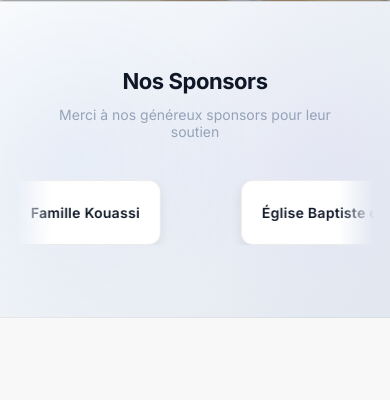
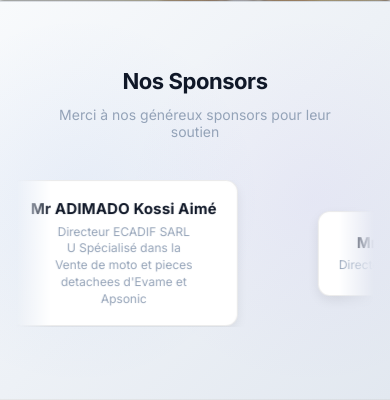
Before and after one commit to josueadimado/echo_du_ciel, a Django app: page / in a window 390 px wide. Shown: the part 564-964 px from the top of the page. Before the commit the page ends 882 px from the top, so only its background shows below. Run offline with Django 4.2, Linux system fonts and the light colour scheme; some libraries are stand-ins or nearby versions; some web fonts are replaced.

Commit message:
Update sponsors list with real data and improve display with roles

```diff
--- a/lyrics/templates/lyrics/setlist.html
+++ b/lyrics/templates/lyrics/setlist.html
@@ -679,16 +679,18 @@
         .partner-item {
             flex-shrink: 0;
             display: flex;
+            flex-direction: column;
             align-items: center;
             justify-content: center;
-            padding: 20px 32px;
+            padding: 24px 32px;
             background-color: var(--card);
             border-radius: var(--radius-xl);
             border: 1px solid var(--border);
             box-shadow: 0 4px 12px rgba(0, 0, 0, 0.08);
             transition: all 0.3s ease;
-            min-width: 200px;
-            height: 80px;
+            min-width: 240px;
+            height: auto;
+            min-height: 100px;
         }
 
         .partner-item:hover {
@@ -699,16 +701,30 @@
         }
 
         .partner-name {
-            font-size: 17px;
-            font-weight: 600;
+            font-size: 18px;
+            font-weight: 700;
             color: var(--foreground);
             text-align: center;
-            white-space: nowrap;
-            letter-spacing: 0.02em;
+            margin-bottom: 8px;
+            letter-spacing: 0.01em;
+            line-height: 1.3;
+        }
+
+        .partner-role {
+            font-size: 14px;
+            font-weight: 400;
+            color: var(--muted-foreground);
+            text-align: center;
+            line-height: 1.4;
+            max-width: 220px;
         }
 
         .partner-item:hover .partner-name {
             color: var(--primary);
+        }
+
+        .partner-item:hover .partner-role {
+            color: var(--foreground);
         }
 
         @keyframes scroll-sponsors {
@@ -742,13 +758,19 @@
             }
 
             .partner-item {
-                min-width: 160px;
-                height: 70px;
-                padding: 16px 24px;
+                min-width: 180px;
+                min-height: 90px;
+                padding: 20px 24px;
             }
 
             .partner-name {
-                font-size: 15px;
+                font-size: 16px;
+                margin-bottom: 6px;
+            }
+
+            .partner-role {
+                font-size: 13px;
+                max-width: 160px;
             }
         }
 
@@ -762,13 +784,19 @@
             }
 
             .partner-item {
-                min-width: 140px;
-                height: 65px;
-                padding: 14px 20px;
+                min-width: 160px;
+                min-height: 85px;
+                padding: 18px 20px;
             }
 
             .partner-name {
-                font-size: 14px;
+                font-size: 15px;
+                margin-bottom: 5px;
+            }
+
+            .partner-role {
+                font-size: 12px;
+                max-width: 140px;
             }
         }
     </style>
@@ -844,12 +872,18 @@
                         {% for partner in partners %}
                         <div class="partner-item">
                             <div class="partner-name">{{ partner.name }}</div>
+                            {% if partner.role %}
+                            <div class="partner-role">{{ partner.role }}</div>
+                            {% endif %}
                         </div>
                         {% endfor %}
                         <!-- Duplicate for seamless loop -->
                         {% for partner in partners %}
                         <div class="partner-item">
                             <div class="partner-name">{{ partner.name }}</div>
+                            {% if partner.role %}
+                            <div class="partner-role">{{ partner.role }}</div>
+                            {% endif %}
                         </div>
                         {% endfor %}
                     </div>
--- a/lyrics/views.py
+++ b/lyrics/views.py
@@ -85,20 +85,80 @@ def setlist_view(request):
     page_url = f"{request_scheme}://{request_host}{reverse('songs_list')}"
 
     # Partners/Sponsors list - names of people and organizations that supported the concert
-    # You can customize this list with actual names
+    # Format: {'name': 'Name', 'role': 'Role/Activity'}
     partners = [
-        {'name': 'Famille Kouassi'},
-        {'name': 'Église Baptiste de Cocody'},
-        {'name': 'M. Jean-Pierre Adou'},
-        {'name': 'Mme Marie-Claire Bamba'},
-        {'name': 'Association des Amis de la Chorale'},
-        {'name': 'M. Paul Kouamé'},
-        {'name': 'Mme Sophie Traoré'},
-        {'name': 'Entreprise ABC Services'},
-        {'name': 'M. David N\'Guessan'},
-        {'name': 'Mme Awa Diallo'},
-        {'name': 'Famille Koné'},
-        {'name': 'Restaurant Le Bon Goût'},
+        {
+            'name': 'Mr ADIMADO Kossi Aimé',
+            'role': 'Directeur ECADIF SARL U Spécialisé dans la Vente de moto et pieces detachees d\'Evame et Apsonic'
+        },
+        {
+            'name': 'Mr Magloire',
+            'role': 'Directeur Evame Togo'
+        },
+        {
+            'name': 'Mr AFOUTOU Komi',
+            'role': 'Directeur Commercial ECADIF SARL U'
+        },
+        {
+            'name': 'ADIMADO Kodzo Josue',
+            'role': 'Responsable IT & Gestion des Stocks, ECADIF Sarl U · Fondateur, The Creative Branders Ltd'
+        },
+        {
+            'name': 'ADIMADO Makafui',
+            'role': 'Auditeur Interne à ECADIF SARL U'
+        },
+        {
+            'name': 'AFFO Cedric',
+            'role': 'Auditeur a GCAS'
+        },
+        {
+            'name': 'AFOUTOU Akouvi',
+            'role': 'Couturière'
+        },
+        {
+            'name': 'Ahama soke',
+            'role': ''
+        },
+        {
+            'name': 'Ahama Lucrèce',
+            'role': 'Couturière'
+        },
+        {
+            'name': 'KPETEMEY kokouvi Pedro',
+            'role': 'Contrôleur'
+        },
+        {
+            'name': 'Amedjodeka Elom',
+            'role': 'Responsable RH PAM Togo'
+        },
+        {
+            'name': 'ATIVI Emmanuel',
+            'role': 'Responsable Qualité · Directeur du cabinet'
+        },
+        {
+            'name': 'Adama Olivia',
+            'role': ''
+        },
+        {
+            'name': 'AGBENOWOKO komi',
+            'role': 'Transitaire'
+        },
+        {
+            'name': 'Malonnui Adjovi',
+            'role': 'Revendeuse de pagne au grand marché'
+        },
+        {
+            'name': 'Mme Amey Bodiviane',
+            'role': 'Responsable RH'
+        },
+        {
+            'name': 'AFOGNON Bonaventure',
+            'role': 'Menuisier'
+        },
+        {
+            'name': 'Adoh Élodie',
+            'role': ''
+        },
     ]
 
     return render(request, 'lyrics/setlist.html', {
```
